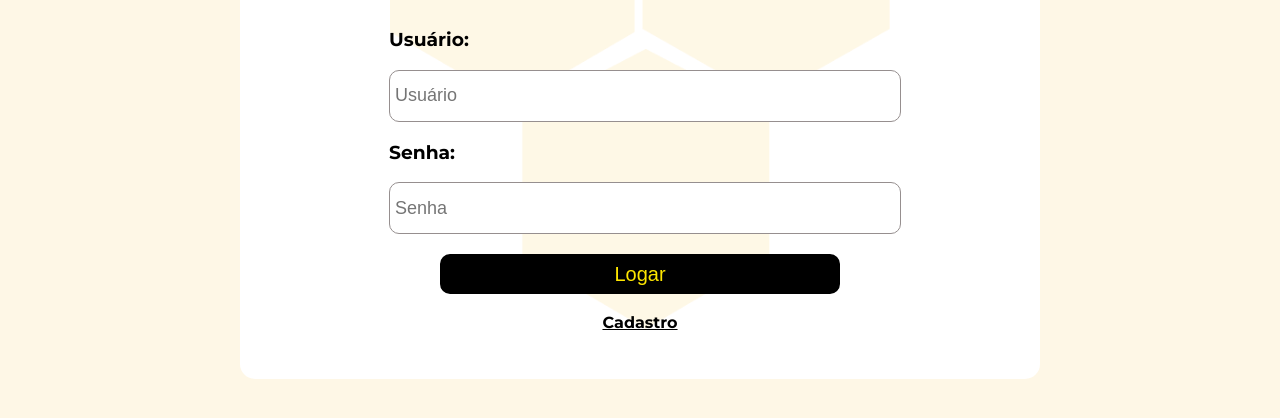
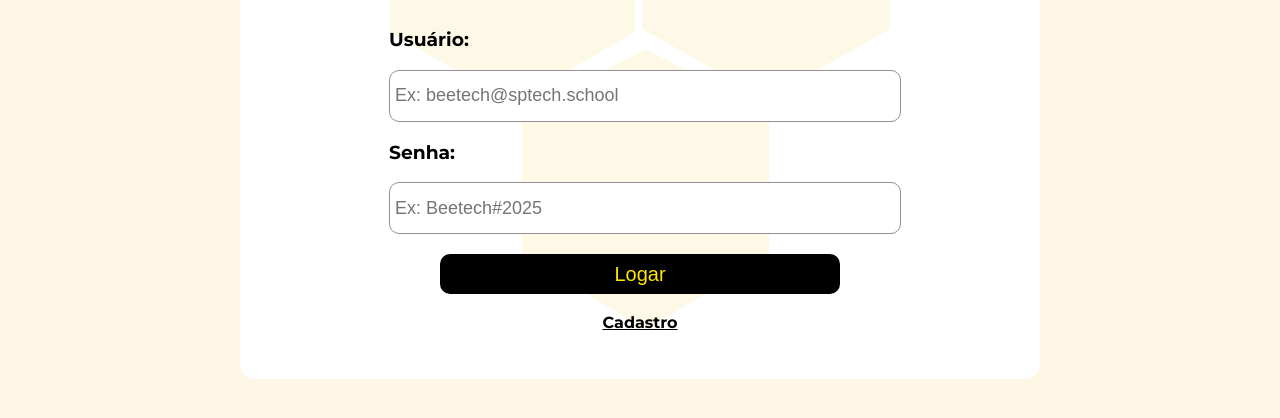
Before and after one commit to Beetech-SPtech/Sprint_2, a plain HTML site: page Algoritmos/Site estatico/public/login.html in a window 1280 px wide. Both pictures are taken after a click on the button "Logar". Shown: the part 270-688 px from the top of the page. Drawn offline with Linux system fonts and the light colour scheme.

Commit message:
Update caixa do input (login)

```diff
--- a/Algoritmos/Site estatico/public/login.html
+++ b/Algoritmos/Site estatico/public/login.html
@@ -22,14 +22,14 @@
 
                 <div class="caixa_input">
                     <h3>Usuário:</h3>
-                    <input type="text" placeholder="Usuário" id="input_usuario" />
+                    <input type="text" placeholder="Ex: beetech@sptech.school" id="input_usuario" />
 
                 </div>
 
 
                 <div class="caixaInput">
                     <h3>Senha:</h3>
-                    <input type="password" placeholder="Senha" id="input_senha" />
+                    <input type="password" placeholder="Ex: Beetech#2025" id="input_senha" />
 
                 </div>
             </div>
@@ -48,7 +48,7 @@
         var usuario = input_usuario.value;
         var senha = input_senha.value;
 
-        if (usuario == "exemplo@beetech.com" && senha == "beetech") {
+        if (usuario == "beetech@sptech.school" && senha == "Beetech#2025") {
             alert("Login realizado com sucesso!");
         } else {
             alert("Usuário ou senha inválidos!");
```
